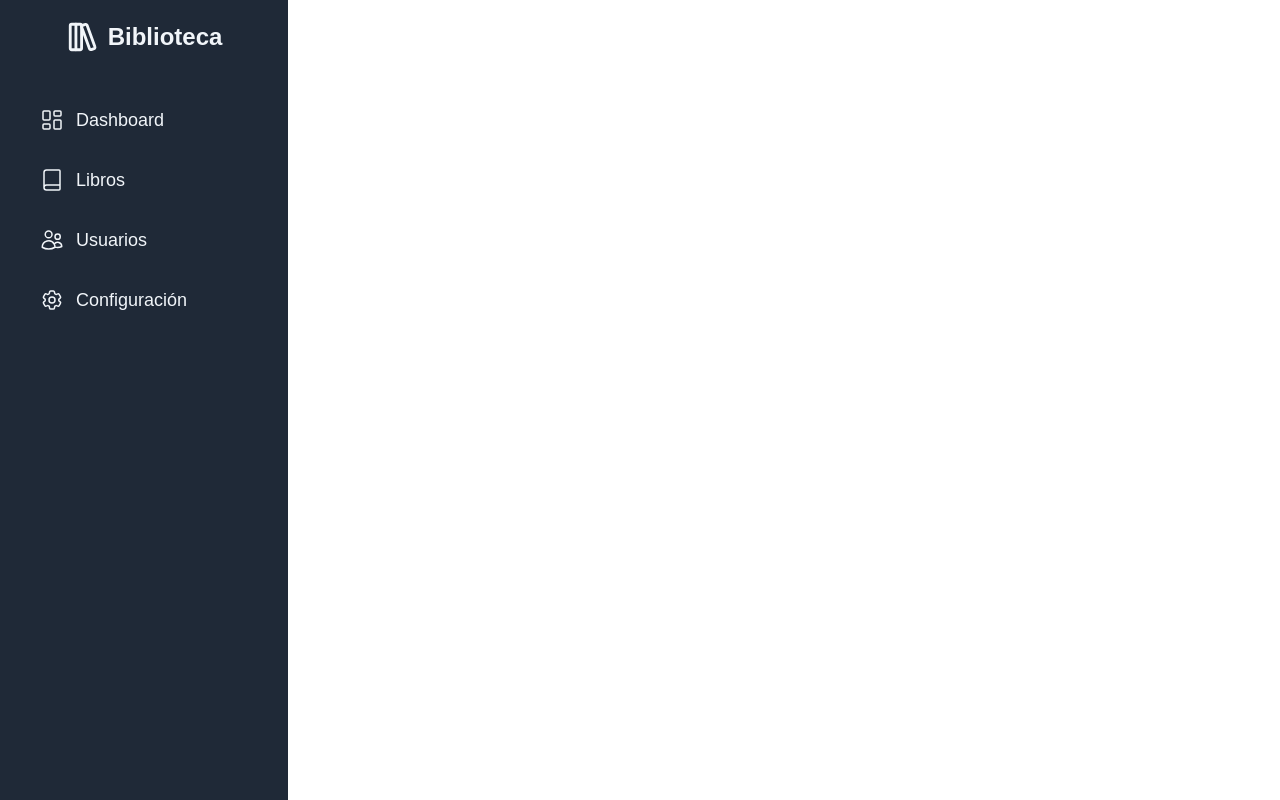
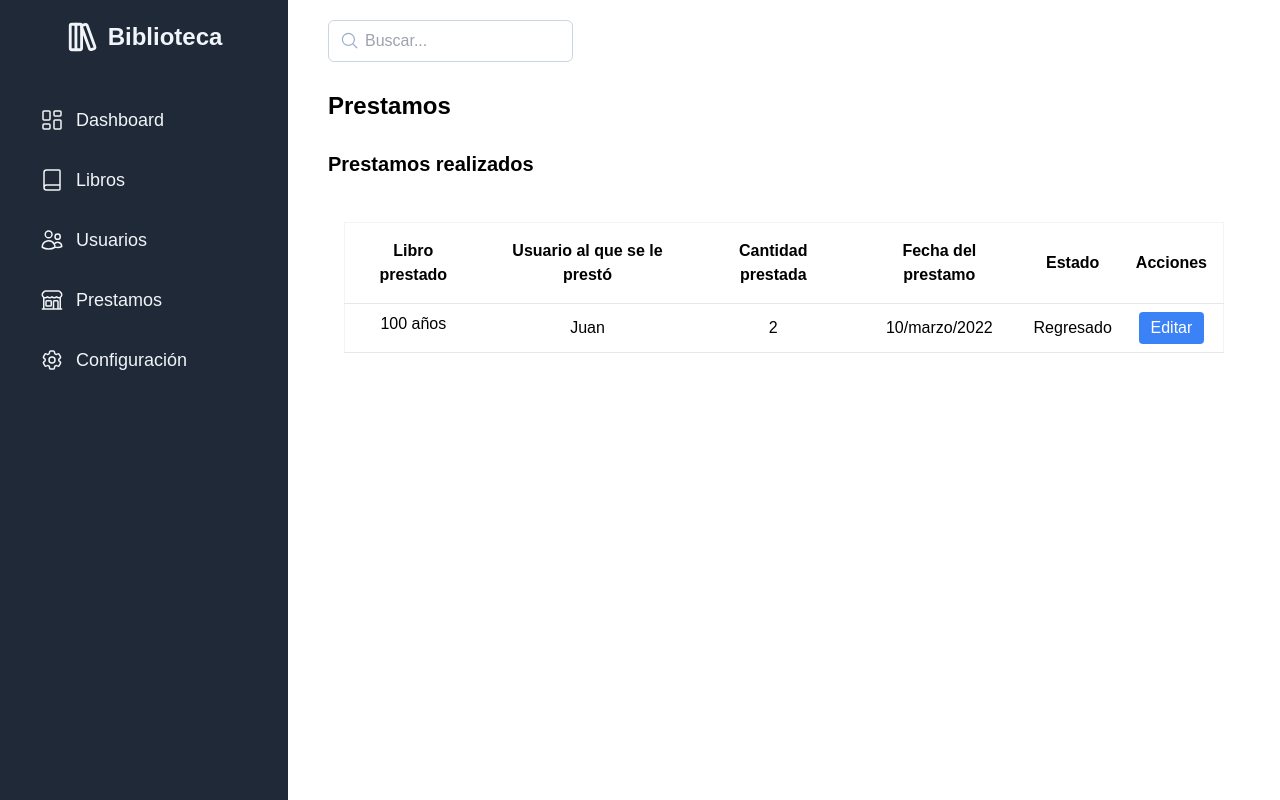
Before and after one commit to davidvchang/Sistema-para-biblioteca, a React (Vite) app in the folder frontend/: page /Prestamos in a window 1280 px wide. Built offline with nearby package versions, Linux system fonts and the light colour scheme.

Commit message:
Se agregó la seccion de Borrowing en el menú lateral y page

```diff
--- a/frontend/src/App.tsx
+++ b/frontend/src/App.tsx
@@ -5,6 +5,7 @@ import LateralMenu from "./pages/LateralMenu"
 import { BrowserRouter, Route, Routes } from "react-router-dom";
 import Users from "./pages/Users";
 import Settings from "./pages/Settings";
+import Borrowing from "./pages/Borrowing";
 
 function App() {
 
@@ -17,6 +18,7 @@ function App() {
             <Route path="/" element={<Dashboard/>}/>
             <Route path="/Libros" element={<Books/>}/>
             <Route path="/Usuarios" element={<Users/>}/>
+            <Route path="/Prestamos" element={<Borrowing/>}/>
             <Route path="/Configuracion" element={<Settings/>}/>
           </Routes>
         </div>
--- /dev/null
+++ b/frontend/src/pages/Borrowing.tsx
@@ -0,0 +1,52 @@
+import React from 'react'
+import SearchInput from '../components/SearchInput'
+import BtnAdd from '../components/BtnAdd'
+
+const Borrowing:React.FC = () => {
+  return (
+    <section className='flex flex-col gap-7 w-full py-5 px-10'>
+        <SearchInput/>
+
+        <span className='text-2xl font-semibold'>Prestamos</span>
+
+        <div className='flex justify-between'>
+            <span className='text-xl font-semibold'>Prestamos realizados</span>
+            {/* <BtnAdd text='Agregar libro' onClick={}/> */}
+        </div>
+
+        <div className="container mx-auto p-4">
+            <div className="overflow-x-auto">
+                <table className="min-w-full bg-white border border-gray-100 rounded-lg">
+                    <thead className=" border-b">
+                        <tr>
+                        <th className="p-4 text-center">Libro prestado</th>
+                        <th className="p-4 text-center">Usuario al que se le prestó</th>
+                        <th className="p-4 text-center">Cantidad prestada</th>
+                        <th className="p-4 text-center">Fecha del prestamo</th>
+                        <th className="p-4 text-center">Estado</th>
+                        <th className="p-4 text-center">Acciones</th>
+                        </tr>
+                    </thead>
+                    <tbody>
+                            <tr className="border-b hover:bg-gray-100 hover:transition-colors duration-300">
+                                <td className="p-2 flex justify-center">100 años</td>
+                                <td className="p-2 text-center">Juan</td>
+                                <td className="p-2 text-center">2</td>
+                                <td className="p-2 text-center">10/marzo/2022</td>
+                                <td className="p-2 text-center">Regresado</td>
+                                <td className="p-2 text-center">
+                                    <button className="px-3 py-1 bg-blue-500 text-white rounded hover:bg-blue-600 hover:transition-colors duration-300">
+                                    Editar
+                                    </button>
+                                </td>
+                            </tr>
+
+                    </tbody>
+                </table>
+            </div>
+        </div>
+    </section>
+  )
+}
+
+export default Borrowing
--- a/frontend/src/pages/LateralMenu.tsx
+++ b/frontend/src/pages/LateralMenu.tsx
@@ -14,6 +14,7 @@ const LateralMenu:React.FC = () => {
                 <NavMenu link='/' icon={iconDashboard} text='Dashboard'/>
                 <NavMenu link='Libros' icon={iconBooks} text='Libros'/>
                 <NavMenu link='Usuarios' icon={iconUsers} text='Usuarios'/>
+                <NavMenu link='Prestamos' icon={iconBorrowing} text='Prestamos'/>
                 <NavMenu link='Configuracion' icon={iconSettings} text='Configuración'/>
             </div>
 
@@ -43,6 +44,11 @@ const iconSettings = <svg xmlns="http://www.w3.org/2000/svg" fill="none" viewBox
 <path strokeLinecap="round" strokeLinejoin="round" d="M15 12a3 3 0 1 1-6 0 3 3 0 0 1 6 0Z" />
 </svg>
 
+const iconBorrowing = <svg xmlns="http://www.w3.org/2000/svg" fill="none" viewBox="0 0 24 24" strokeWidth={1.5} stroke="currentColor" className="size-6">
+<path strokeLinecap="round" strokeLinejoin="round" d="M13.5 21v-7.5a.75.75 0 0 1 .75-.75h3a.75.75 0 0 1 .75.75V21m-4.5 0H2.36m11.14 0H18m0 0h3.64m-1.39 0V9.349M3.75 21V9.349m0 0a3.001 3.001 0 0 0 3.75-.615A2.993 2.993 0 0 0 9.75 9.75c.896 0 1.7-.393 2.25-1.016a2.993 2.993 0 0 0 2.25 1.016c.896 0 1.7-.393 2.25-1.015a3.001 3.001 0 0 0 3.75.614m-16.5 0a3.004 3.004 0 0 1-.621-4.72l1.189-1.19A1.5 1.5 0 0 1 5.378 3h13.243a1.5 1.5 0 0 1 1.06.44l1.19 1.189a3 3 0 0 1-.621 4.72M6.75 18h3.75a.75.75 0 0 0 .75-.75V13.5a.75.75 0 0 0-.75-.75H6.75a.75.75 0 0 0-.75.75v3.75c0 .414.336.75.75.75Z" />
+</svg>
+
+
 const iconLogout = <svg xmlns="http://www.w3.org/2000/svg" width="24" height="24" viewBox="0 0 24 24" fill="none" stroke="currentColor" strokeWidth="1.5" strokeLinecap="round" strokeLinejoin="round" className="lucide lucide-log-out"><path d="M9 21H5a2 2 0 0 1-2-2V5a2 2 0 0 1 2-2h4"/><polyline points="16 17 21 12 16 7"/><line x1="21" x2="9" y1="12" y2="12"/>
 </svg>
 
--- a/frontend/src/pages/Users.tsx
+++ b/frontend/src/pages/Users.tsx
@@ -83,11 +83,11 @@ const Users:React.FC = () => {
                     <tbody>
                         {users.map((user) => (
                             <tr className="border-b hover:bg-gray-100 hover:transition-colors duration-300" key={user.id_usuario}>
-                                <td className="p-3 text-center">{user.nombre}</td>
-                                <td className="p-3 text-center">{user.apellidos}</td>
-                                <td className="p-3 text-center">{user.email}</td>
-                                <td className="p-3 text-center">0</td>
-                                <td className="p-3 text-center w-fit">
+                                <td className="p-2 text-center">{user.nombre}</td>
+                                <td className="p-2 text-center">{user.apellidos}</td>
+                                <td className="p-2 text-center">{user.email}</td>
+                                <td className="p-2 text-center">0</td>
+                                <td className="p-2 text-center w-fit">
                                     <button className="px-3 py-1 bg-blue-500 text-white rounded hover:bg-blue-600 hover:transition-colors duration-300" onClick={() => updateUser(user.id_usuario)}>
                                     Editar
                                     </button>
```
